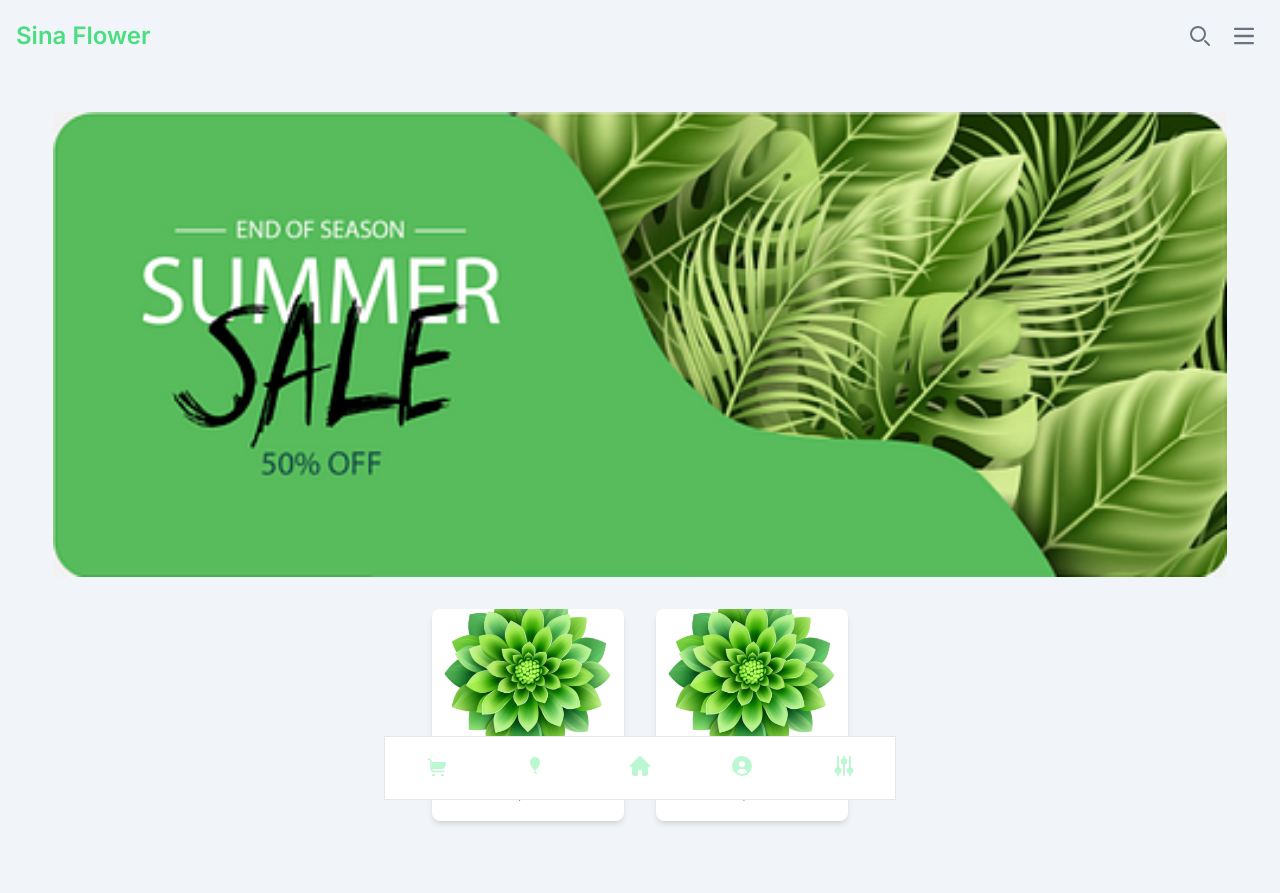
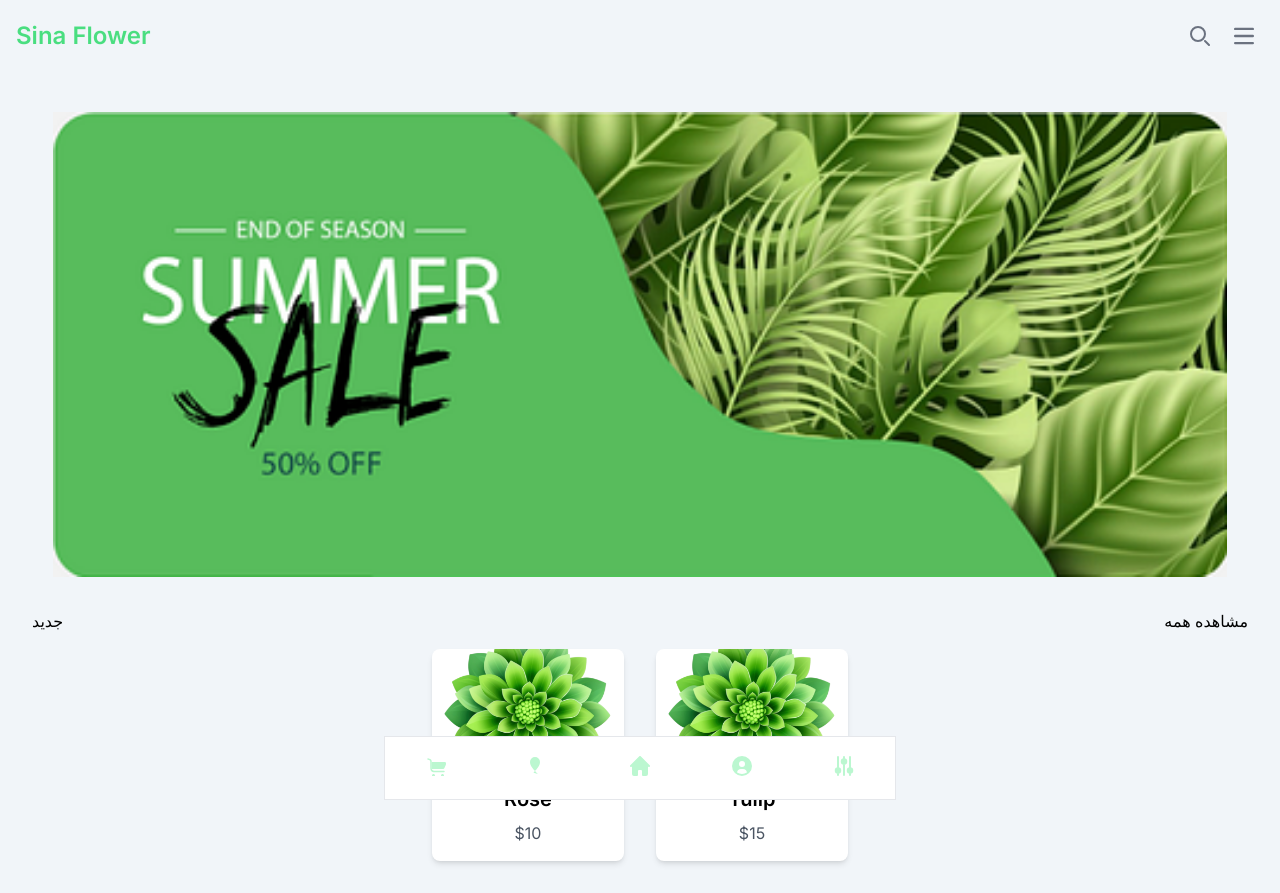
Before and after one commit to SinaAndDan/Sina-Flower-2024, a Next.js app: page / in a window 1280 px wide. Before the commit the page ends 853 px from the top, so only its background shows below. Built offline with nearby package versions, Linux system fonts and the light colour scheme.

Commit message:
Card component added

```diff
--- a/src/app/components/MobileMainPage/Products/FlowerContainer.tsx
+++ b/src/app/components/MobileMainPage/Products/FlowerContainer.tsx
@@ -6,11 +6,17 @@ import flowerData from "../../../../data/flowerdata";
 
 const FlowerContainer: React.FC = () => {
   return (
-    <div className="flex  justify-center p-4">
-      {flowerData.map((flower, index) => (
-        <FlowerCard key={index} flower={flower} />
-      ))}
-    </div>
+    <>
+      <div className="flex justify-between p-8 pb-0">
+        <div>جدید</div>
+        <div>مشاهده همه </div>
+      </div>
+      <div className="flex  justify-center p-4 pt-0">
+        {flowerData.map((flower, index) => (
+          <FlowerCard key={index} flower={flower} />
+        ))}
+      </div>
+    </>
   );
 };
 
```
